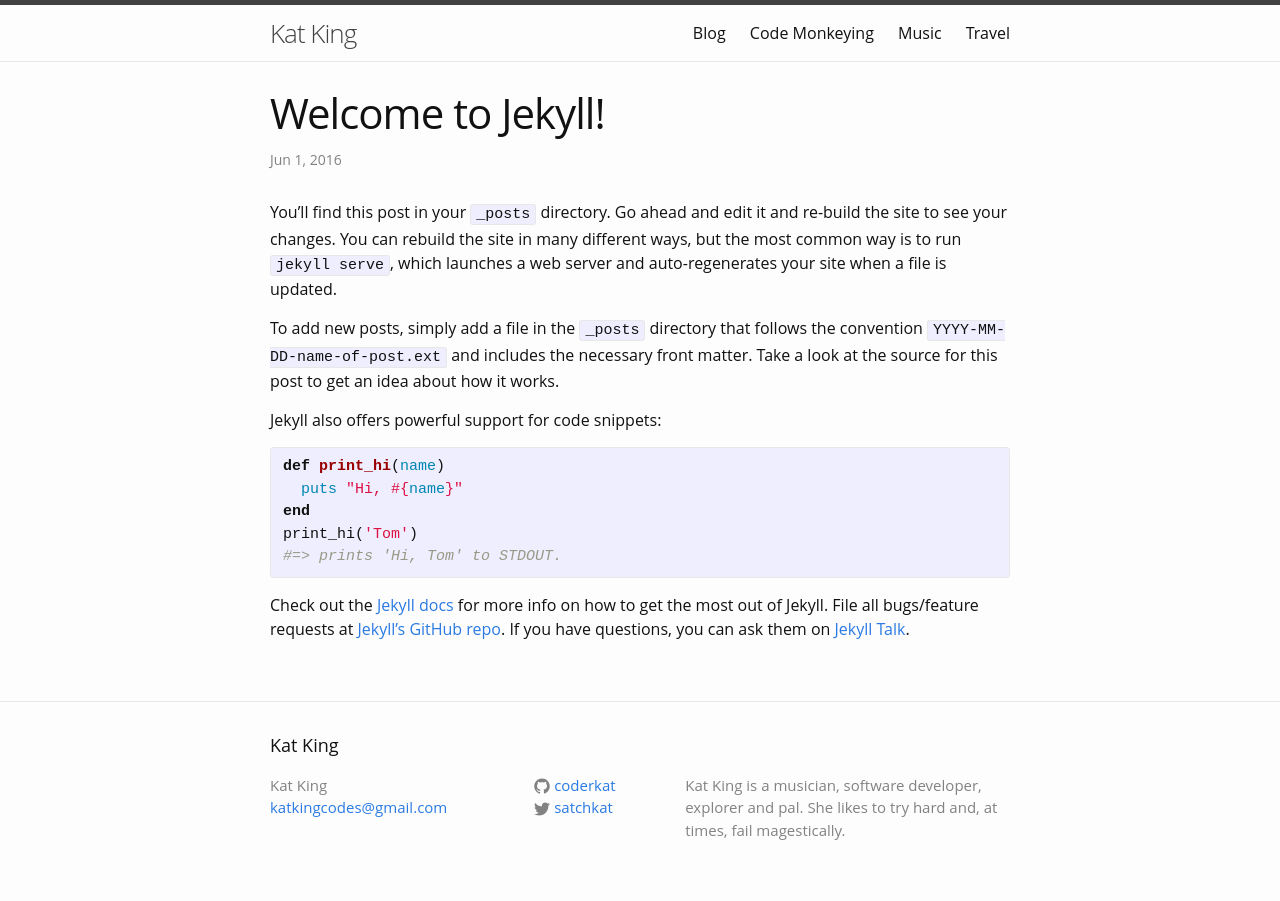
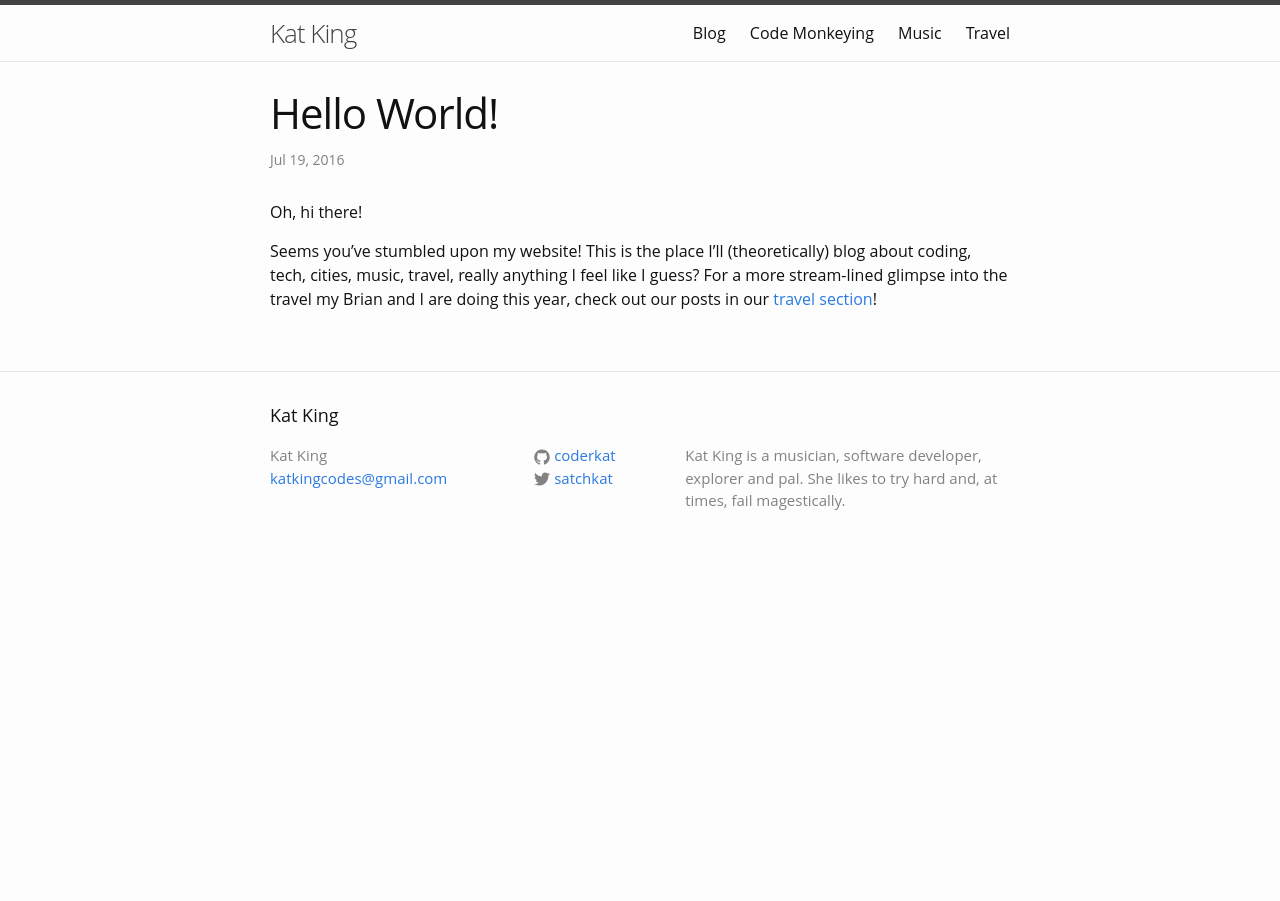
Before and after one commit to coderkat-zz/coderkat.github.io, a Jekyll site: the page built from _posts/2016-05-31-welcome-to-jekyll.markdown, in a window 1280 px wide. Built offline with Jekyll 4.4.1, drawn with Linux system fonts in a browser that asks for light colours.

Commit message:
Clean out some dummy posts, text to helloworld

```diff
--- a/_posts/2016-05-31-welcome-to-jekyll.markdown
+++ b/_posts/2016-05-31-welcome-to-jekyll.markdown
@@ -1,25 +1,9 @@
 ---
 layout: post
-title:  "Welcome to Jekyll!"
-date:   2016-05-31 22:35:31 -0500
-categories: jekyll update
+title:  "Hello World!"
+date:   2016-07-19 14:35:31 -0500
+categories: blog
 ---
-You’ll find this post in your `_posts` directory. Go ahead and edit it and re-build the site to see your changes. You can rebuild the site in many different ways, but the most common way is to run `jekyll serve`, which launches a web server and auto-regenerates your site when a file is updated.
+Oh, hi there!
 
-To add new posts, simply add a file in the `_posts` directory that follows the convention `YYYY-MM-DD-name-of-post.ext` and includes the necessary front matter. Take a look at the source for this post to get an idea about how it works.
-
-Jekyll also offers powerful support for code snippets:
-
-{% highlight ruby %}
-def print_hi(name)
-  puts "Hi, #{name}"
-end
-print_hi('Tom')
-#=> prints 'Hi, Tom' to STDOUT.
-{% endhighlight %}
-
-Check out the [Jekyll docs][jekyll-docs] for more info on how to get the most out of Jekyll. File all bugs/feature requests at [Jekyll’s GitHub repo][jekyll-gh]. If you have questions, you can ask them on [Jekyll Talk][jekyll-talk].
-
-[jekyll-docs]: http://jekyllrb.com/docs/home
-[jekyll-gh]:   https://github.com/jekyll/jekyll
-[jekyll-talk]: https://talk.jekyllrb.com/
+Seems you've stumbled upon my website! This is the place I'll (theoretically) blog about coding, tech, cities, music, travel, really anything I feel like I guess? For a more stream-lined glimpse into the travel my Brian and I are doing this year, check out our posts in our <a class="page-link" href="{{ url }}/travel/ ">travel section</a>!
--- a/_travel/2016-07-19-hello-world.markdown
+++ b/_travel/2016-07-19-hello-world.markdown
@@ -4,4 +4,5 @@
 date:   2016-07-19 13:55:31 -0500
 categories: travel
 ---
+
 Hello world, travel edition!
```
Also changed, not shown: _posts/2016-05-31-hello-world.markdown (deleted, +0 -7 lines).
